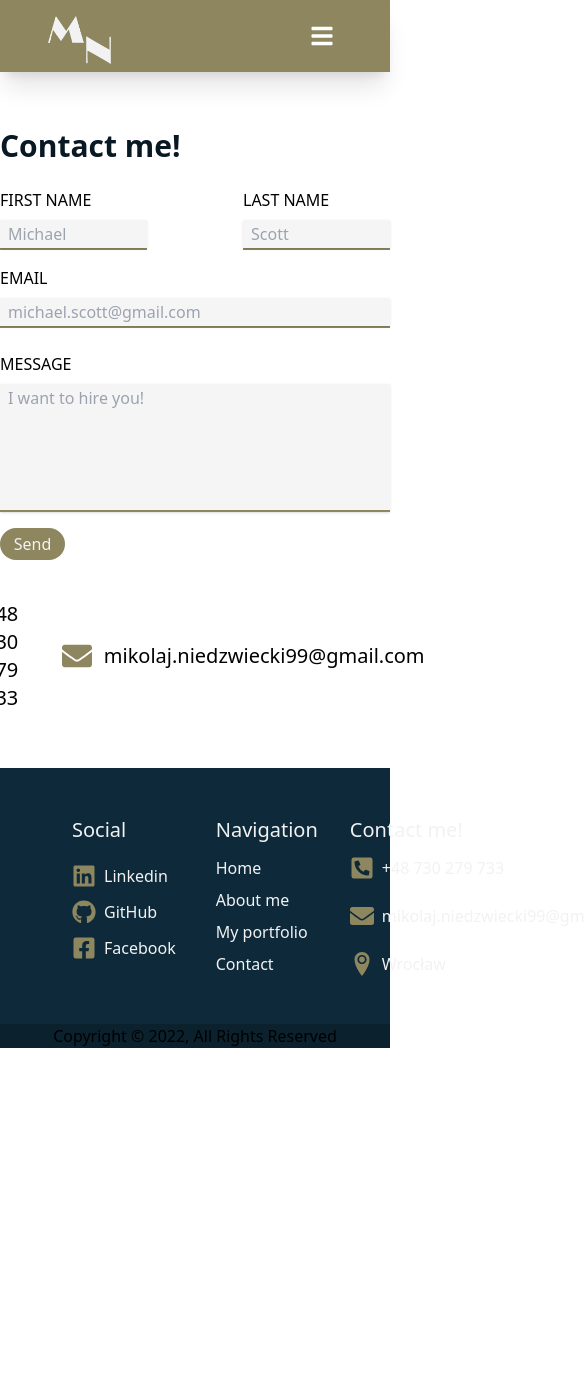
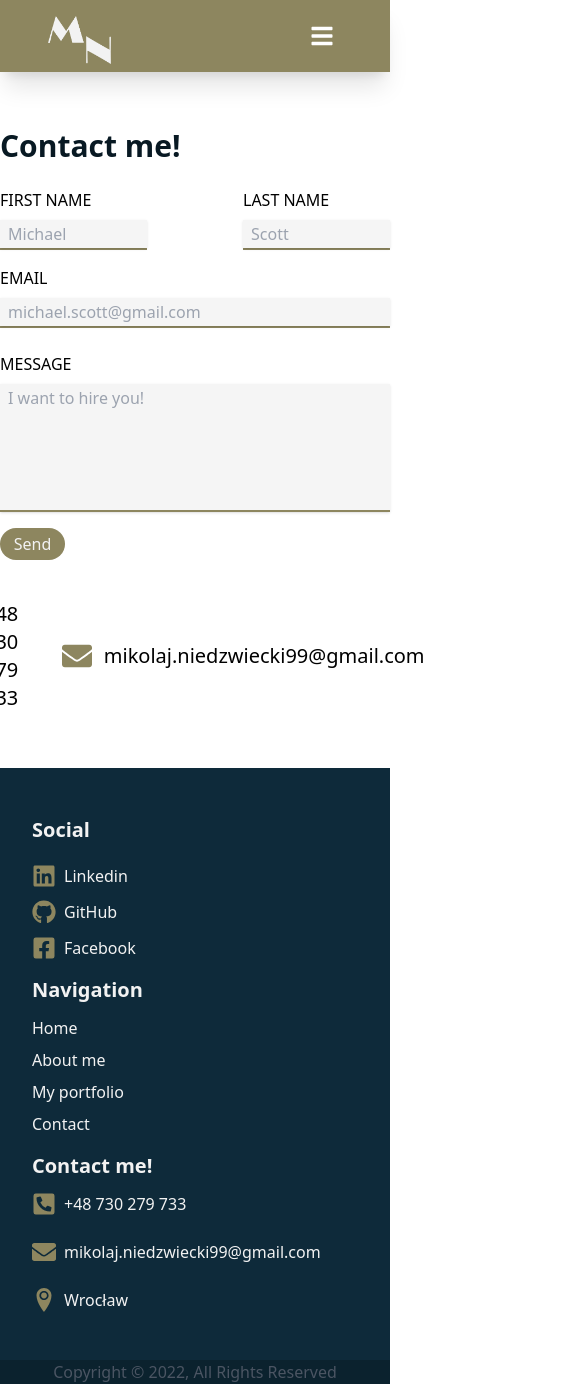
Before and after one commit to kolamaja/Portfolio, a React (Create React App) app: page /contact in a window 390 px wide. Shown: the top 1384 px of the page, 585 px wide, since content can reach past the window. Before the commit the page ends 1048 px from the top, so only its background shows below. Built offline with nearby package versions, Linux system fonts and the light colour scheme.

Commit message:
feat(Footer): mobile footer

```diff
--- a/src/Pages/Home.js
+++ b/src/Pages/Home.js
@@ -5,7 +5,7 @@ import { Main } from '../components/Main'
 
 export const Home = () => {
   return (
-    <div className='flex flex-col justify-between h-screen '>
+    <div className='flex flex-col justify-between  '>
 
         <Main />
 
--- a/src/components/Footer.js
+++ b/src/components/Footer.js
@@ -11,10 +11,10 @@ export const Footer = () => {
   return (
     <footer className="bg-elephant-500 ">
       <div className="container  mx-auto ">
-        <div className="flex flex-row justify-between py-12 px-8 mx-10  md:space-y-0">
-          <div className="flex flex-row ">
+        <div className="flex flex-col lg:flex-row justify-start lg:justify-between py-12 lg:px-8 px-0 lg:mx-10 mx-8 md:space-y-0">
+          <div className="flex flex-col lg:flex-row ">
             <div className="flex flex-col space-y-3  ">
-              <h1 className="text-xl text-almostWhite-500 pb-2">Social</h1>
+              <h1 className="text-xl text-almostWhite-500 pb-2 font-bold">Social</h1>
               <div className="flex flex-row">
                 <div className="flex flex-col space-y-3 text-2xl  text-clay-500">
                   <FaLinkedin />
@@ -46,8 +46,8 @@ export const Footer = () => {
               </div>
             </div>
             <div className="flex flex-col space-y-3 ">
-              <h1 className="text-xl px-8  text-almostWhite-500">Navigation</h1>
-              <div className="flex flex-col space-y-2 px-8 text-almostWhite-500">
+              <h1 className="text-xl lg:px-8 px-0 mt-4 lg:mt-0 text-almostWhite-500 font-bold">Navigation</h1>
+              <div className="flex flex-col space-y-2 lg:px-8 text-almostWhite-500">
                 <Link to={"/"} className="hover:text-almostWhite-600">
                   Home
                 </Link>
@@ -63,8 +63,8 @@ export const Footer = () => {
               </div>
             </div>
           </div>
-          <div className="flex flex-col space-y-3 text-almostWhite-500">
-            <h1 className="text-xl">Contact me!</h1>
+          <div className="flex flex-col space-y-3 mt-4 lg:mt-0 text-almostWhite-500">
+            <h1 className="text-xl font-bold">Contact me!</h1>
             <div className="flex flex-row">
               <div className="flex flex-col space-y-6 text-2xl  text-clay-500">
                 <Link to={"/contact"} className="hover:text-clay-400">
@@ -88,7 +88,7 @@ export const Footer = () => {
           </div>
         </div>
       </div>
-      <div className="bg-elephant-600 flex flex-col  justify-center text-center">
+      <div className="bg-elephant-600 flex flex-col text-gray-600  justify-center text-center">
         <p>Copyright &copy; 2022, All Rights Reserved</p>
       </div>
     </footer>
--- a/src/components/NavBar.js
+++ b/src/components/NavBar.js
@@ -5,7 +5,7 @@ import { FaBars } from "react-icons/fa";
 const NavBar = () => {
   const [mobileList, setMobileList] = useState(false);
   return (
-    <nav className="shadow-xl px-10 z-30 bg-clay-500 text-almostWhite-500">
+    <nav className="shadow-xl px-10 z-30  bg-clay-500 text-almostWhite-500">
       <div className="relative container mx-auto  p-2">
         <div className="flex  items-center justify-between">
           <div className="pt-2">
@@ -35,7 +35,7 @@ const NavBar = () => {
           </div>
         </div>
         {mobileList ? (
-          <div className=" absolute right-6 left-6  flex flex-col mt-2  space-y-6 py-5 px-2  rounded-2xl shadow-lg text-black text-lg items-start bg-almostWhite-200 border-opacity-80 border-2 border-elephant-500">
+          <div className=" absolute right-2 left-2  flex flex-col mt-2  space-y-6 py-5 px-3  rounded-2xl shadow-lg text-black text-lg items-start bg-almostWhite-200 border-opacity-80 border-2 border-elephant-500">
             <Link to={"/"} className=" shadow-md w-full font-semibold px-2  bg-lightBlue-100 focus:bg-lightBlue-200">
               Home
             </Link>
```
